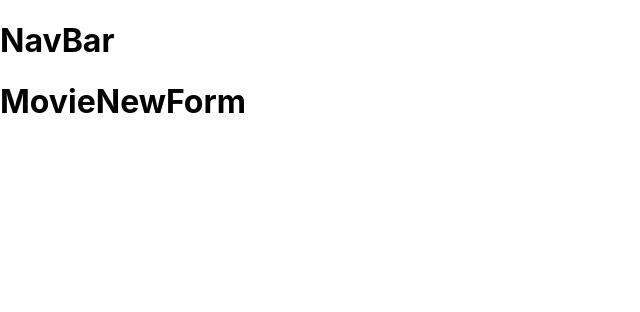
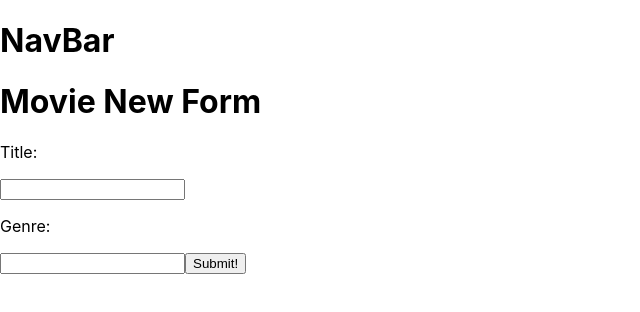
Before and after one commit to Tomuke-H/friends, a React (Create React App) app in the folder client/: page /friends/1/movies/new in a window 1280 px wide. Shown: the top 312 px of the page, without its empty margins (0-640 px from the left). Built offline with nearby package versions, Linux system fonts and the light colour scheme.

Commit message:
new movie

```diff
--- a/client/src/MovieNewForm.js
+++ b/client/src/MovieNewForm.js
@@ -1,11 +1,41 @@
-import React from 'react'
+import axios from 'axios';
+import React, { useState } from 'react'
 
-const MovieNewForm = () => {
+const MovieNewForm = (props) => {
+const [movieTitle, setMovieTitle] = useState("");
+const [movieGenre, setMovieGenre] = useState("");
+
+    const submitHandler = async (e) => {
+        e.preventDefault();
+        try {
+            await axios.post( `/api/friends/${props.match.params.id}/movies/`),
+            {id: props.match.params.id,
+            title: movieTitle,
+            genre: movieTitle
+        }
+            props.history.push(`/friends/${props.match.params.id}/movies/`);
+        } catch (err) {
+            console.log(err.respose)
+        }
+    };
+
     return (
         <div>
-            <h1>MovieNewForm</h1>
+            <h1>Movie New Form</h1>
+            <form onSubmit={submitHandler}>
+            <p>Title:</p>
+            <input value={movieTitle}
+            onChange={(e) => {setMovieTitle(e.target.value)}}/>
+
+            <p>Genre:</p>
+            <input value={movieGenre}
+            onChange={(e) => {setMovieGenre(e.target.value)}}/>
+
+            <button>Submit!</button>
+
+            </form>
         </div>
-    )
-}
+    );
+};
 
 export default MovieNewForm;
```
